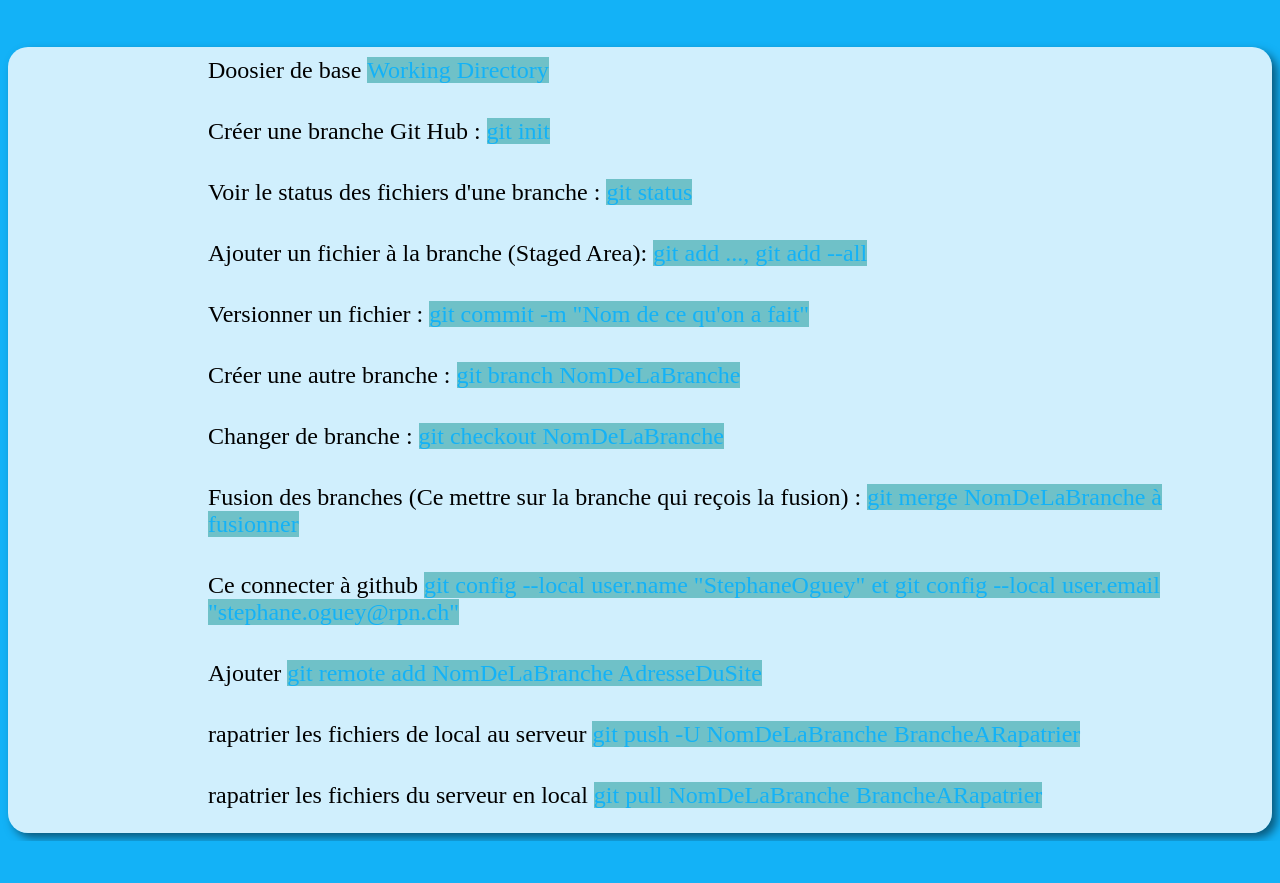
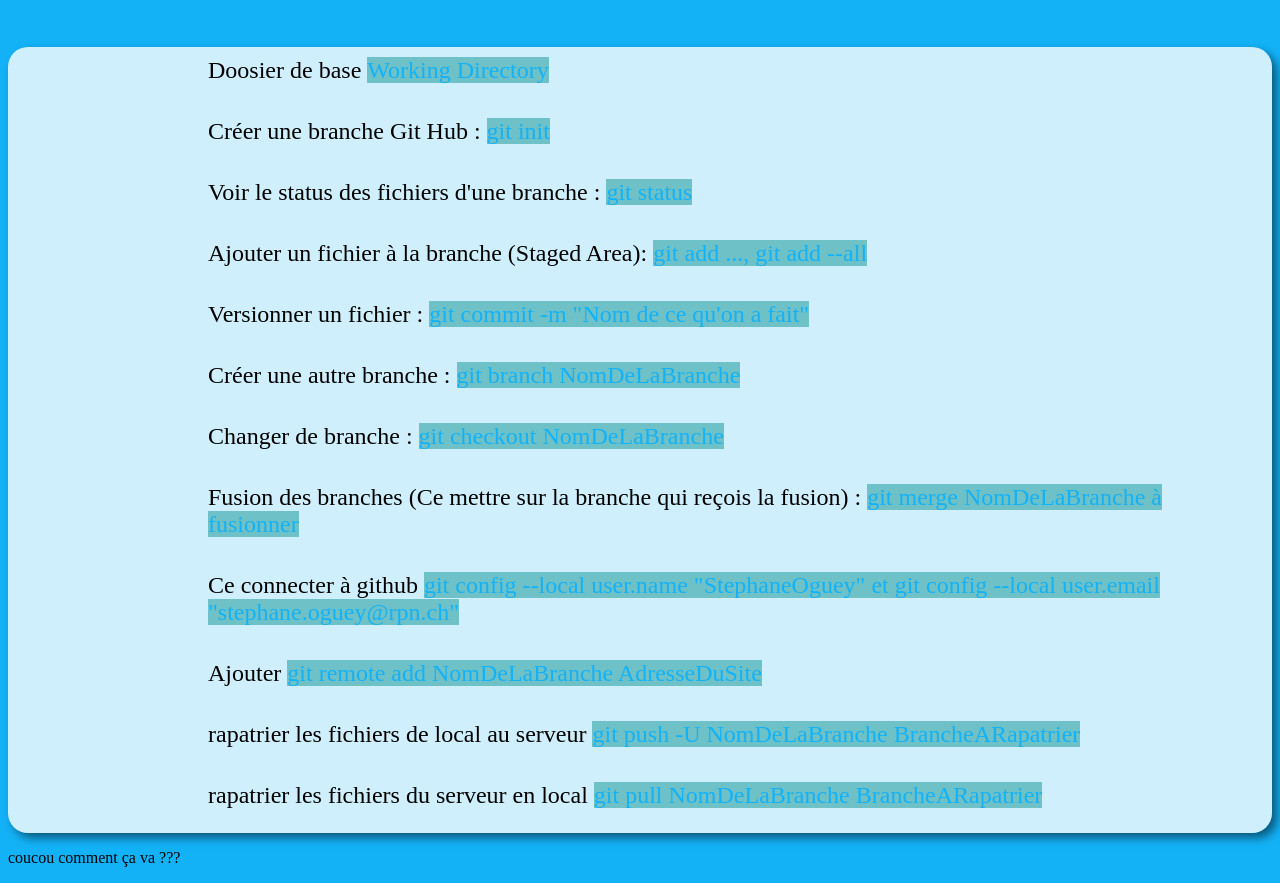
Before and after one commit to StephaneOguey/Site-Git, a plain HTML site: page index.html in a window 1280 px wide. Shown: the part 134-1017 px from the top of the page. Before the commit the page ends 975 px from the top, so only its background shows below. Drawn offline with Linux system fonts and the light colour scheme.

Commit message:
Ajoute d'une phrase importante

```diff
--- a/index.html
+++ b/index.html
@@ -12,7 +12,7 @@
       <blockquote>Créer une branche Git Hub :                                               <div class="couleur">git init                                     </div></blockquote>
       <blockquote>Voir le status des fichiers d'une branche :                               <div class="couleur">git status                                   </div></blockquote>
       <blockquote>Ajouter un fichier à la branche (Staged Area):                            <div class="couleur">git add ..., git add --all                   </div></blockquote>
-      <blockquote>Versionner un fichier :                                                   <div class="couleur">git commit -m "Nom de ce qu'on a fait"          </div></blockquote>
+      <blockquote>Versionner un fichier :                                                   <div class="couleur">git commit -m  "Nom de ce qu'on a fait"          </div></blockquote>
       <blockquote>Créer une autre branche :                                                 <div class="couleur">git branch NomDeLaBranche                    </div></blockquote>
       <blockquote>Changer de branche :                                                      <div class="couleur">git checkout NomDeLaBranche                  </div></blockquote>
       <blockquote>Fusion des branches (Ce mettre sur la branche qui reçois la fusion) :     <div class="couleur">git merge NomDeLaBranche à fusionner         </div></blockquote>
@@ -21,5 +21,6 @@
       <blockquote>rapatrier les fichiers de local au serveur                                <div class="couleur">git push -U NomDeLaBranche BrancheARapatrier    </div></blockquote>
       <blockquote>rapatrier les fichiers du serveur en local                                <div class="couleur">git pull  NomDeLaBranche BrancheARapatrier    </div></blockquote>
     </div>
+    <p>coucou comment ça va ???</p>
   </body>
 </html>
```
